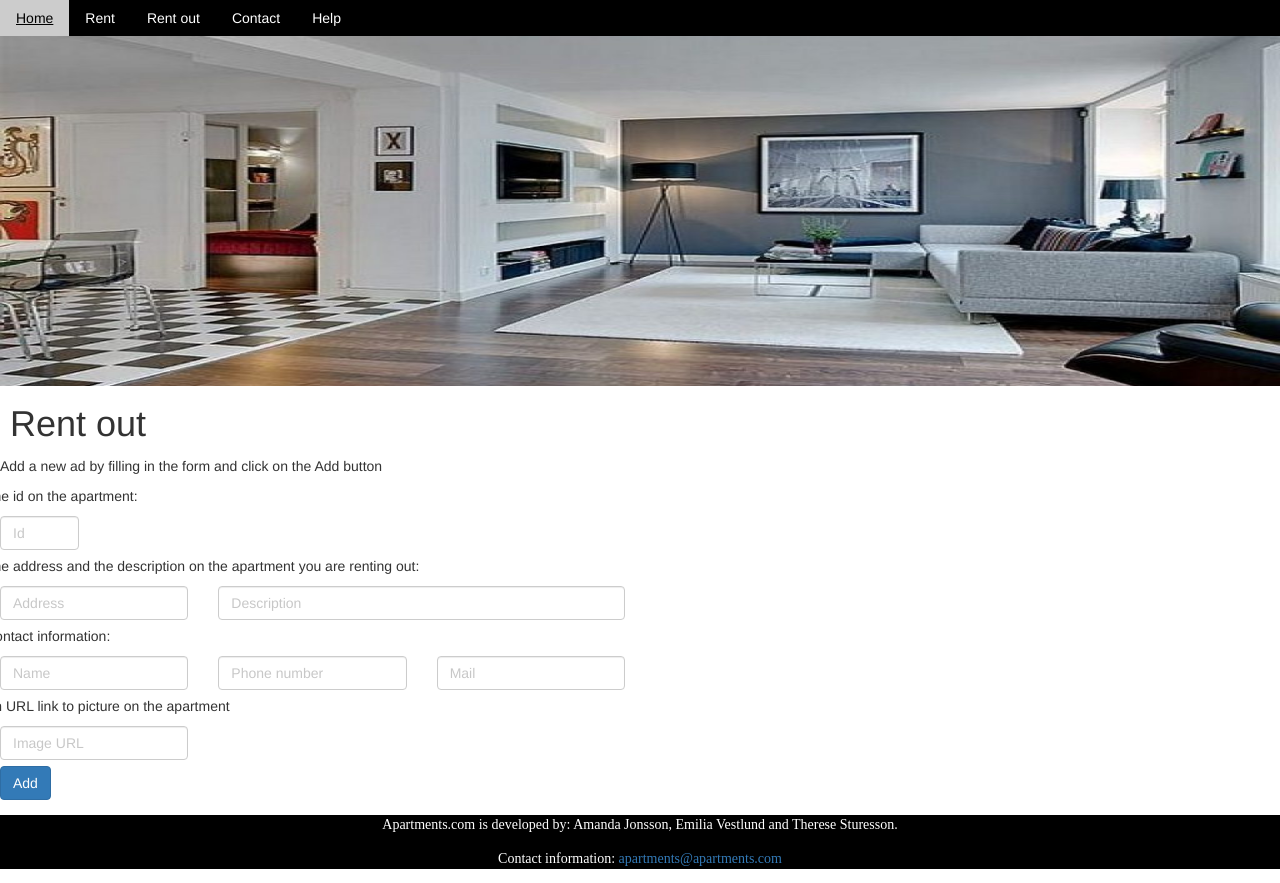
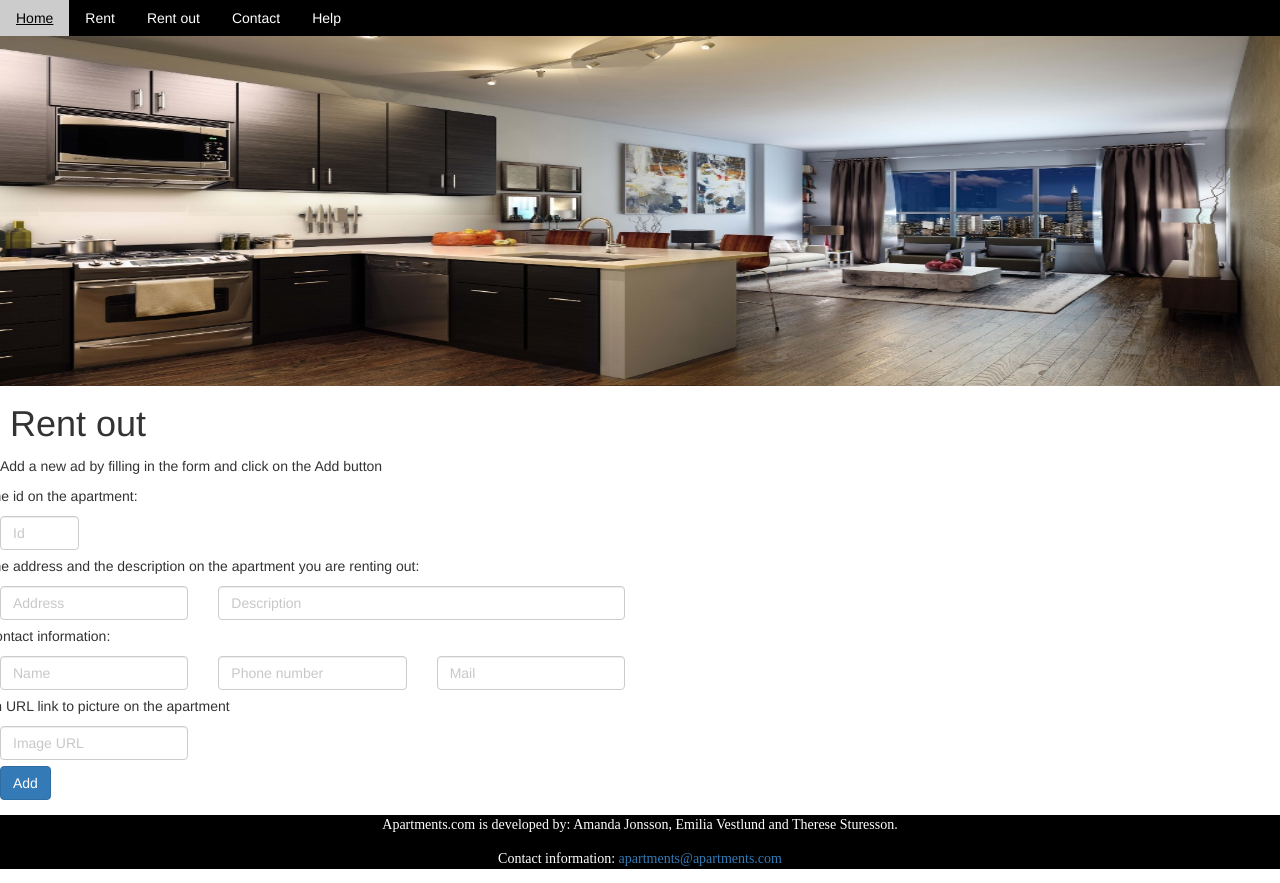
Before and after one commit to AmandaJonsson/Apartments, a website with bundled scripts: page frontend/view/rentOut/addRentOut.html in a window 1280 px wide. Built offline with nearby package versions, Linux system fonts and the light colour scheme; no server answers.

Commit message:
added new images

```diff
--- a/frontend/view/rentOut/addRentOut.html
+++ b/frontend/view/rentOut/addRentOut.html
@@ -36,7 +36,7 @@ To change this template file, choose Tools | Templates and open the template in
         </nav>
 
         <div class="header">
-          <img src="../../resources/img/A1.png" alt="logo" style="width:100%" />
+          <img src="../../resources/img/addRentOutimg.jpg" alt="logo" style="width:100%" />
           <h1>Rent out</h1>
         </div>
 
```
Also changed, not shown: frontend/view/RentOut.html (+1 -1 lines).
